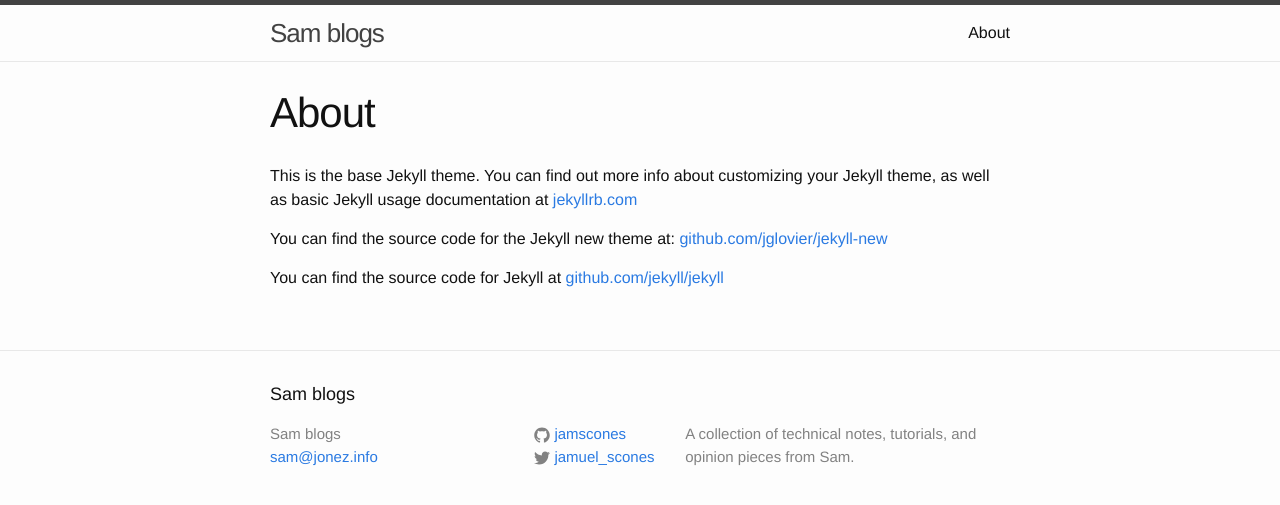
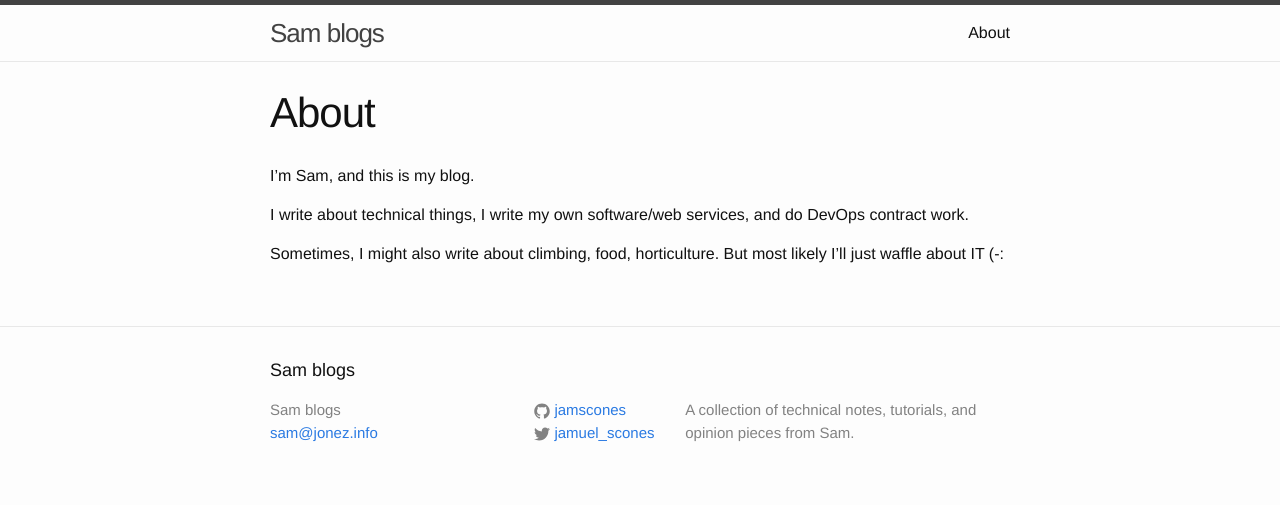
Before and after one commit to JamScones/jamscones.github.io, a Jekyll site: the page built from about.md, in a window 1280 px wide. Shown: the top 505 px of the page. Built offline with Jekyll 4.4.1, drawn with Linux system fonts in a browser that asks for light colours.

Commit message:
Updating about page

```diff
--- a/about.md
+++ b/about.md
@@ -4,8 +4,8 @@
 permalink: /about/
 ---
 
-This is the base Jekyll theme. You can find out more info about customizing your Jekyll theme, as well as basic Jekyll usage documentation at [jekyllrb.com](http://jekyllrb.com/)
+I'm Sam, and this is my blog.
 
-You can find the source code for the Jekyll new theme at: [github.com/jglovier/jekyll-new](https://github.com/jglovier/jekyll-new)
+I write about technical things, I write my own software/web services, and do DevOps contract work.
 
-You can find the source code for Jekyll at [github.com/jekyll/jekyll](https://github.com/jekyll/jekyll)
+Sometimes, I might also write about climbing, food, horticulture. But most likely I'll just waffle about IT (-:
```
